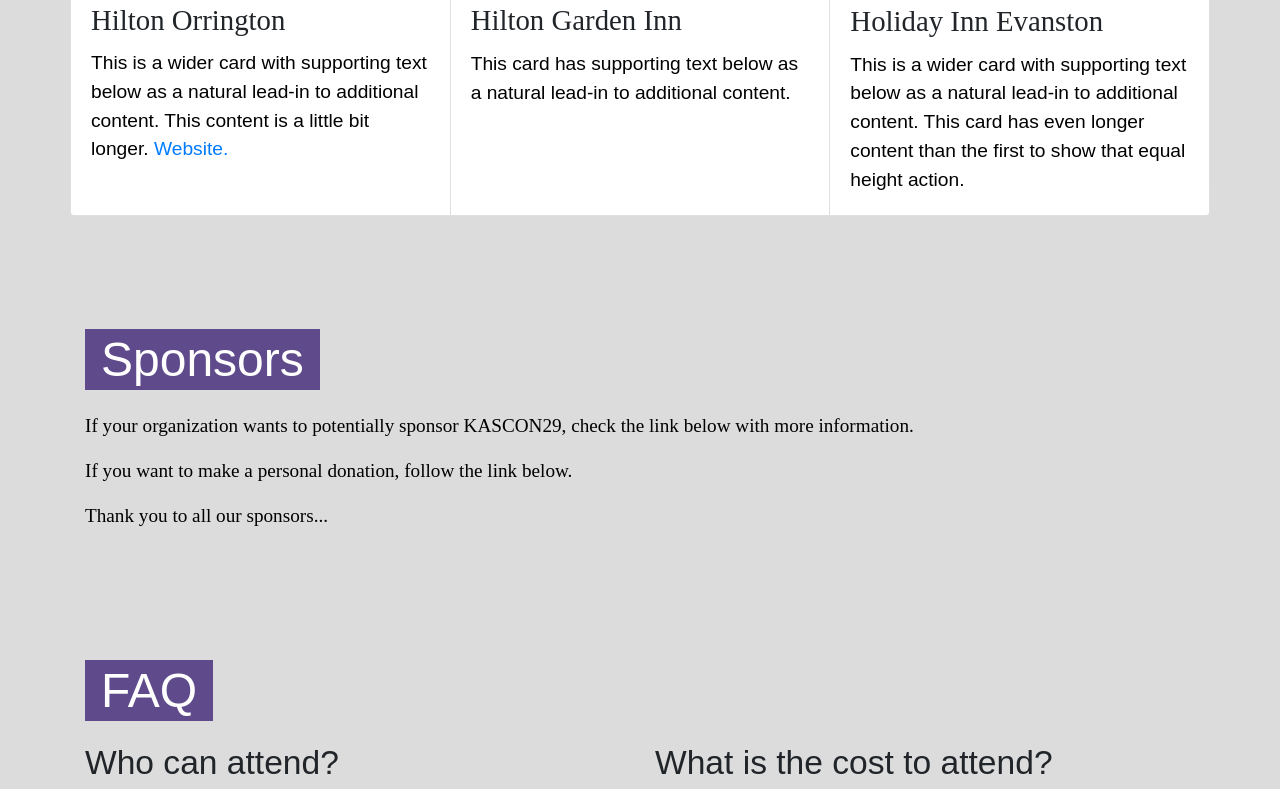
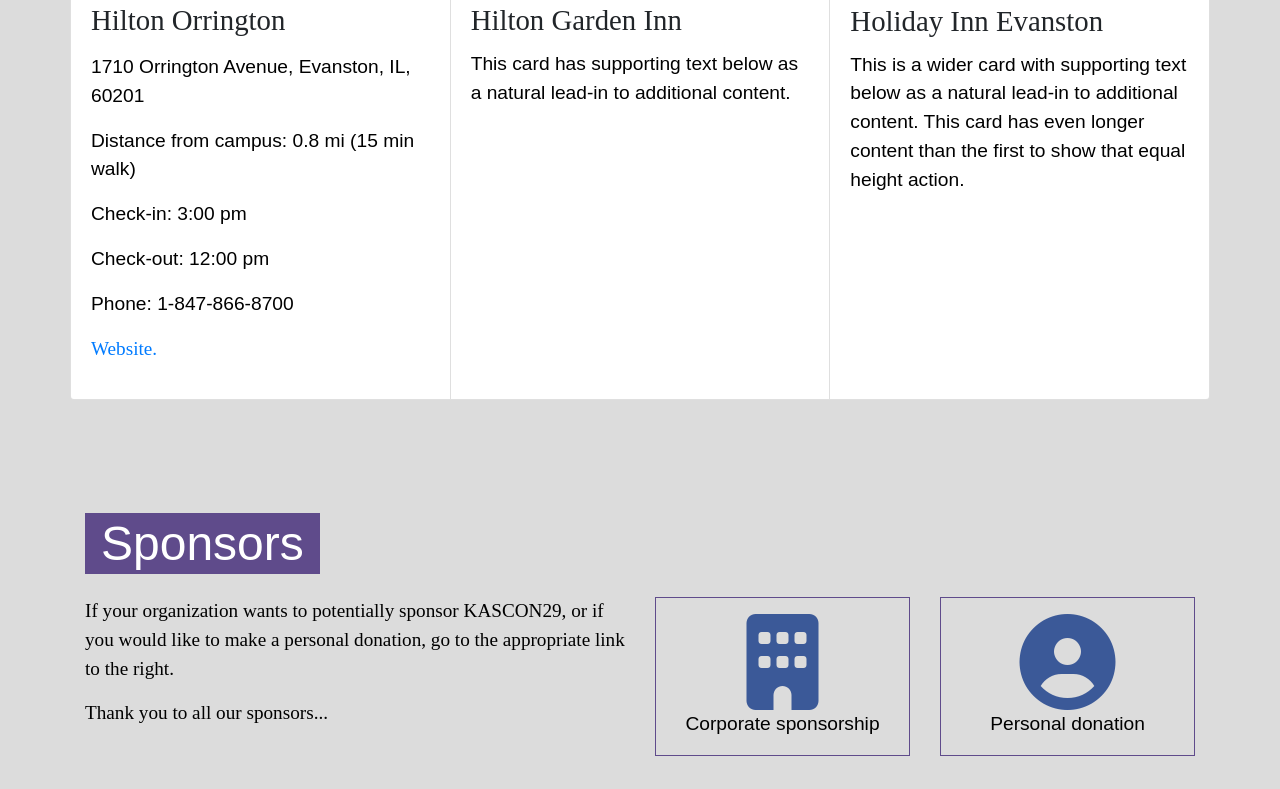
Before and after one commit to kascon29/kascon29.github.io, a plain HTML site: page index.html in a window 1280 px wide. Shown: the part 3120-3909 px from the top of the page. Drawn offline with nearby package versions, Linux system fonts and the light colour scheme; a web font is replaced by a local one.

Commit message:
added sponsorship buttons

```diff
--- a/index.html
+++ b/index.html
@@ -147,8 +147,13 @@
             </div>
             <div class="row mt-3">
                 <div class="col">
-                    <p>Follow the link below to register for KASCON29 through Eventbrite.</p>
-                    <a class="btn-lg btn-secondary" href="#" role="button">Link</a>
+                    <p>
+                        Follow the link below to register for KASCON29 through Eventbrite.
+                    </p>
+                    <p>
+
+                    </p>
+                    <a class="btn-lg btn-secondary register" href="#" role="button">Register</a>
                 </div>
             </div>
         </div>
@@ -192,8 +197,12 @@
                         <img class="card-img-top img-thumbnail" src="img/hilton_orrington_1.jpg" alt="Card image cap">
                         <div class="card-body">
                             <h4 class="card-title">Hilton Orrington</h4>
-                            <p class="card-text">This is a wider card with supporting text below as a natural lead-in to additional content. This
-                                content is a little bit longer.
+                            <p class="card-text">
+                                <p>1710 Orrington Avenue, Evanston, IL, 60201</p>
+                                <p>Distance from campus: 0.8 mi (15 min walk)</p>
+                                <p>Check-in: 3:00 pm</p>
+                                <p>Check-out: 12:00 pm</p>
+                                <p>Phone: 1-847-866-8700</p>
                                 <a href="http://www3.hilton.com/en/hotels/illinois/hilton-orrington-evanston-ORDOEHF/index.html">Website.</a>
                                 </a>
                             </p>
@@ -222,15 +231,34 @@
     <div class="container anchor" id="Sponsors">
         <div class="row">
             <div class="col">
-                    <h1 class="display-4"><span class="purp-bg">Sponsors</span></h1>
+                <h1 class="display-4">
+                    <span class="purp-bg">Sponsors</span>
+                </h1>
             </div>
         </div>
         <div class="row mt-3">
-                <div class="col">
-                    <p>If your organization wants to potentially sponsor KASCON29, check the link below with more information.</p>
-                    <p>If you want to make a personal donation, follow the link below.</p>
+            <div class="col-6">
+                <p>
+                    If your organization wants to potentially sponsor KASCON29, or if you would like to make a personal donation, go to the appropriate
+                    link to the right.
+                </p>
                 <p>Thank you to all our sponsors...</p>
             </div>
+            <div class="col">
+                <a href="#">
+                    <div class="col sponsorship border border-secondary pt-3">
+                        <i class="fa fa-building fa-5x" aria-hidden="true"></i>
+                        <p>Corporate sponsorship</p>
+                    </div>
+                </a>
+            </div>
+            <div class="col">
+                <a href="#">
+                    <div class="col sponsorship border border-secondary pt-3">
+                        <i class="fa fa-user-circle fa-5x" aria-hidden="true"></i>
+                        <p>Personal donation</p>
+                    </div>
+                </a>
             </div>
         </div>
     </div>
@@ -313,7 +341,7 @@
         </div>
         <div class="row">
             <div class="col text-center">
-                <a href="https://www.facebook.com/kasconference/" rel="noopener" class="fa fa-facebook-square fa-3x" target="_blank"></a>
+                <a href="https://www.facebook.com/kasconference/" rel="noopener" class="fa fa-facebook-square fa-3x" target="_blank" id="fb"></a>
             </div>
         </div>
     </div>
--- a/scss/_kascon.scss
+++ b/scss/_kascon.scss
@@ -40,19 +40,23 @@
     //background-color: $motif;
 }
 
-//this is for the Facebook icon at the bottom
-
-a.fa {
-    color:#3b5998;
-    transition: 0.25s;
+a {
+    transition:0.25s;
     @include hover-focus{
         text-decoration:none;
-        color: rgb(109, 193, 221);
+        .fa{
+            color:white;
+        }
+    }
+    .fa {
+        color:#3b5998;
+        @include hover-focus{
+            text-decoration:none;
+        }
     }
 }
 
 body {
-    //background-color: $motif; //this needs to change as appropriate to contact div
     background-color: #DCDCDC;
     font-family: 'Crimson', serif;
     h1, h2, p {
@@ -69,10 +73,10 @@
     font-family: 'Avenir', sans-serif;
 }
 
-
-// .gradbg {
-//     background: linear-gradient(#240A40, $motif);
-// }
+.bg {
+    background-color: #DCDCDC;
+    padding:1rem;
+}
 
 .container {
     background-color: transparent;
@@ -89,11 +93,6 @@
         color:black;
         font-family: 'Avenir', sans-serif;
     }
-}
-
-.bg {
-    background-color: #DCDCDC;
-    padding:1rem;
 }
 
 .invis{
@@ -124,28 +123,41 @@
     color: white;
 }
 
+.sponsorship{
+    transition:0.25s;
+    text-align: center;
+    font-family: 'Avenir', sans-serif;
+    @include hover-focus{
+        background-color:$motif;
+        color: white;
+        p{
+            color:white;
+        }
+    }
+}
+
 #first {
-    //background: linear-gradient(#240A40, #775ea0);
     background: linear-gradient( #240A40, $motif);
     h1, p {
         color:white;
     }
 }
 
-#fourth, #sixth, #eighth {
-    background: #DCDCDC;
-}
+//this is for the Facebook icon at the bottom
 
-#second {
-    //background: #DCDCDC;
-    //background: transparent;
-    // h1, p{
-    //     color:black;
-    // }
-}
-
-#third, #fifth, #seventh {
-    background: #DCDCDC;
+#fb {
+    transition:0.25s;
+    @include hover-focus{
+        text-decoration:none;
+        color: rgb(109, 193, 221);
+    }
+    .fa {
+        color:#3b5998;
+        @include hover-focus{
+            text-decoration:none;
+            color: rgb(109, 193, 221);
+        }
+    }
 }
 
 #navi {
```
Also changed, not shown: css/bootstrap.css, 2 other files. Lines whose indentation alone changed are shown as unchanged.
